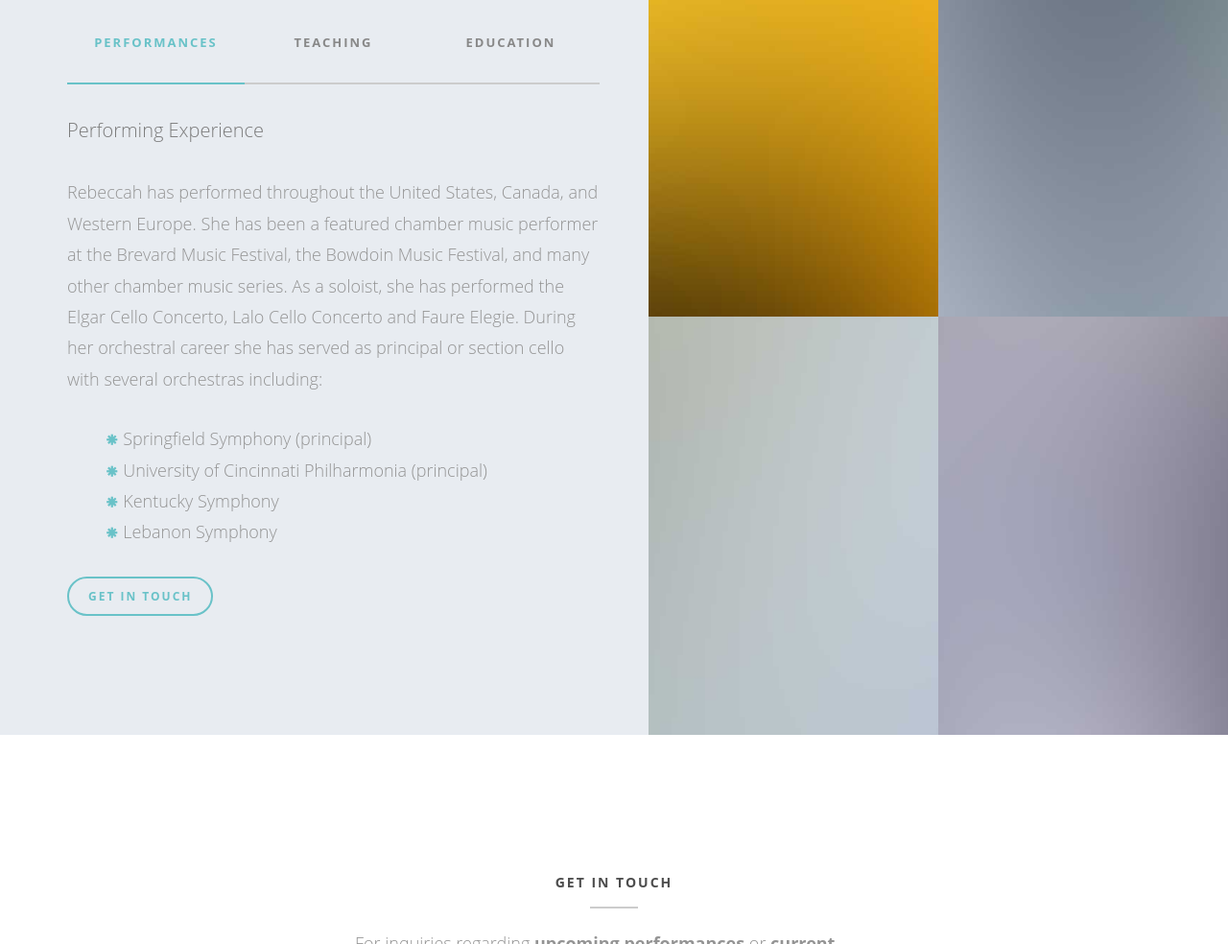
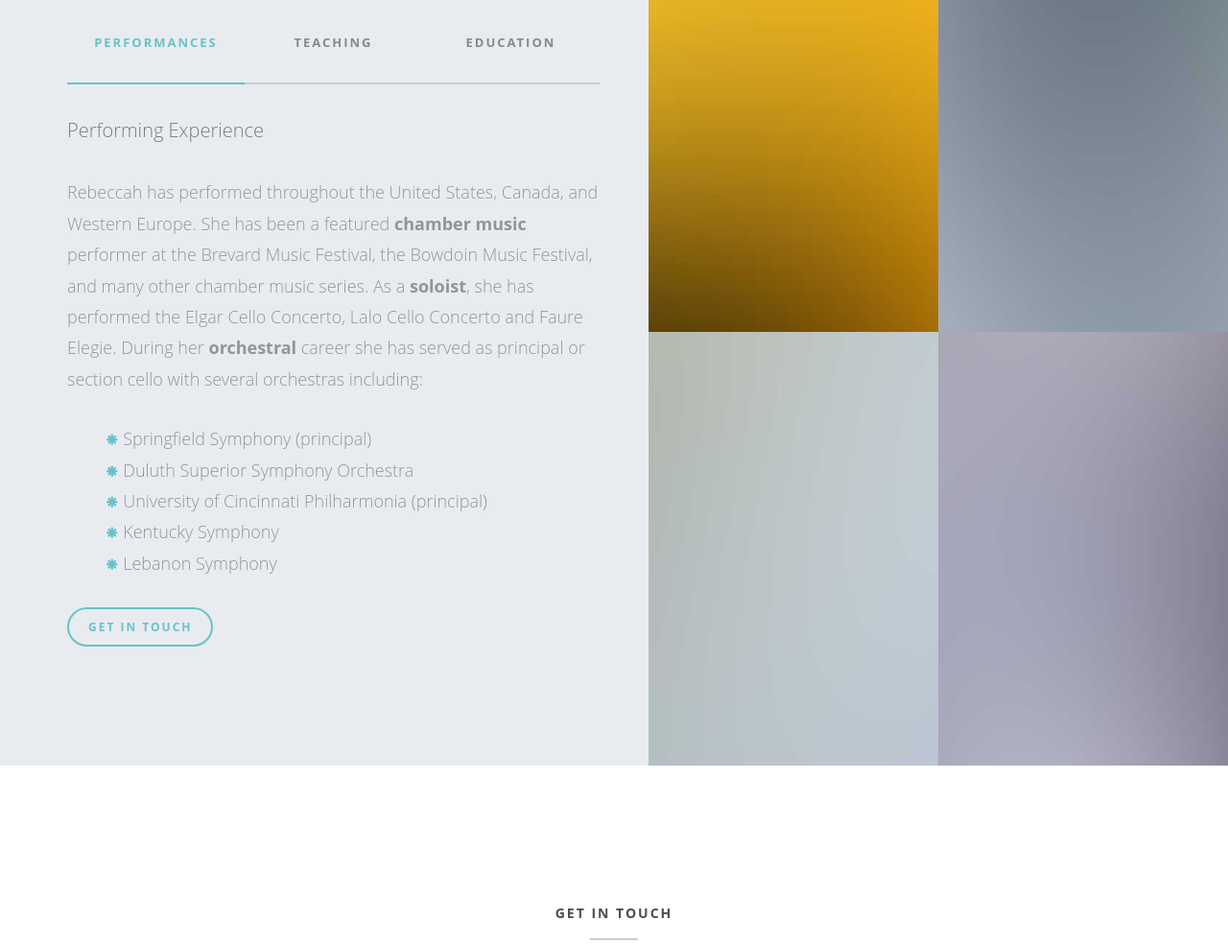
Before and after one commit to BenjaminDowns/cellosuzuki, a website: page public/index.html in a window 1280 px wide. Shown: the part 907-1891 px from the top of the page at 96% size. Drawn offline with Linux system fonts and the light colour scheme; files whose address does not match are found by name.

Commit message:
added orchestras; added some bold formatting

```diff
--- a/public/index.html
+++ b/public/index.html
@@ -111,12 +111,13 @@
 							</ul>
 							<div class="fh5co-tab-content active" data-tab-content="performer">
 								<h2>Performing Experience</h2>
-								<p>Rebeccah has performed throughout the United States, Canada, and Western Europe. She has been a featured chamber
-									music performer at the Brevard Music Festival, the Bowdoin Music Festival, and many other chamber music series.
-									As a soloist, she has performed the Elgar Cello Concerto, Lalo Cello Concerto and Faure Elegie. During her orchestral
+								<p>Rebeccah has performed throughout the United States, Canada, and Western Europe. She has been a featured <strong>chamber
+									music</strong> performer at the Brevard Music Festival, the Bowdoin Music Festival, and many other chamber music series.
+									As a <strong>soloist</strong>, she has performed the Elgar Cello Concerto, Lalo Cello Concerto and Faure Elegie. During her <strong>orchestral</strong>
 									career she has served as principal or section cello with several orchestras including:</p>
 								<ul class="checked">
 									<li><i class='glyphicon glyphicon-asterisk bullet'></i> Springfield Symphony (principal)</li>
+									<li><i class='glyphicon glyphicon-asterisk bullet'></i> Duluth Superior Symphony Orchestra</li>
 									<li><i class='glyphicon glyphicon-asterisk bullet'></i> University of Cincinnati Philharmonia (principal)</li>
 									<li><i class='glyphicon glyphicon-asterisk bullet'></i> Kentucky Symphony</li>
 									<li><i class='glyphicon glyphicon-asterisk bullet'></i> Lebanon Symphony</li>
```
